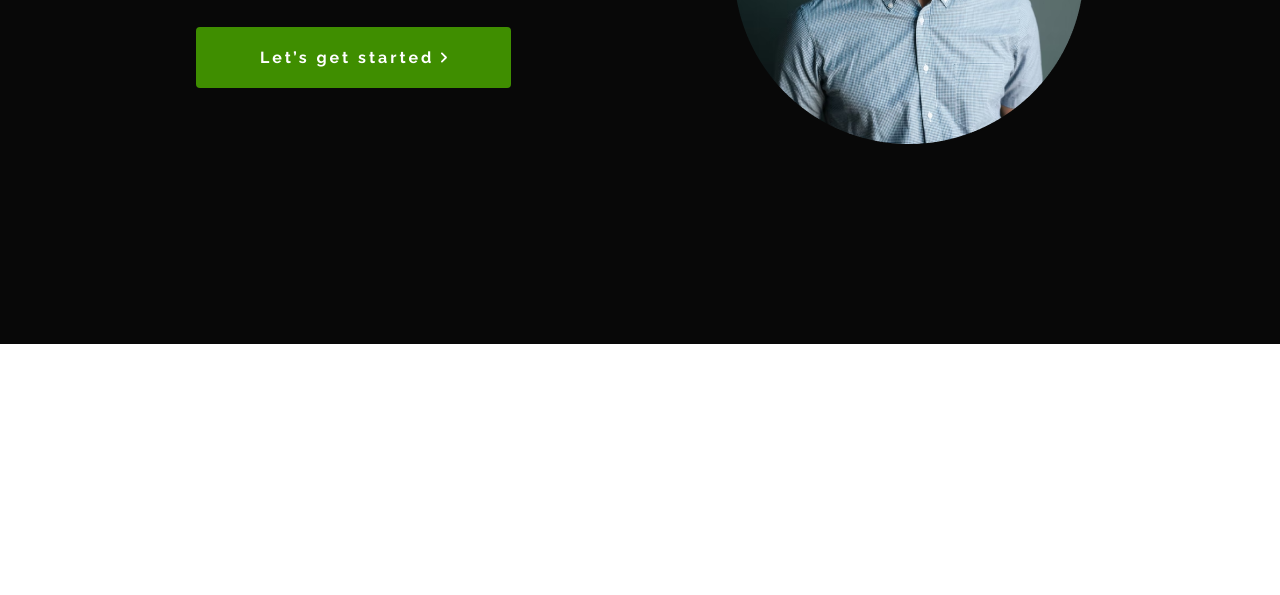
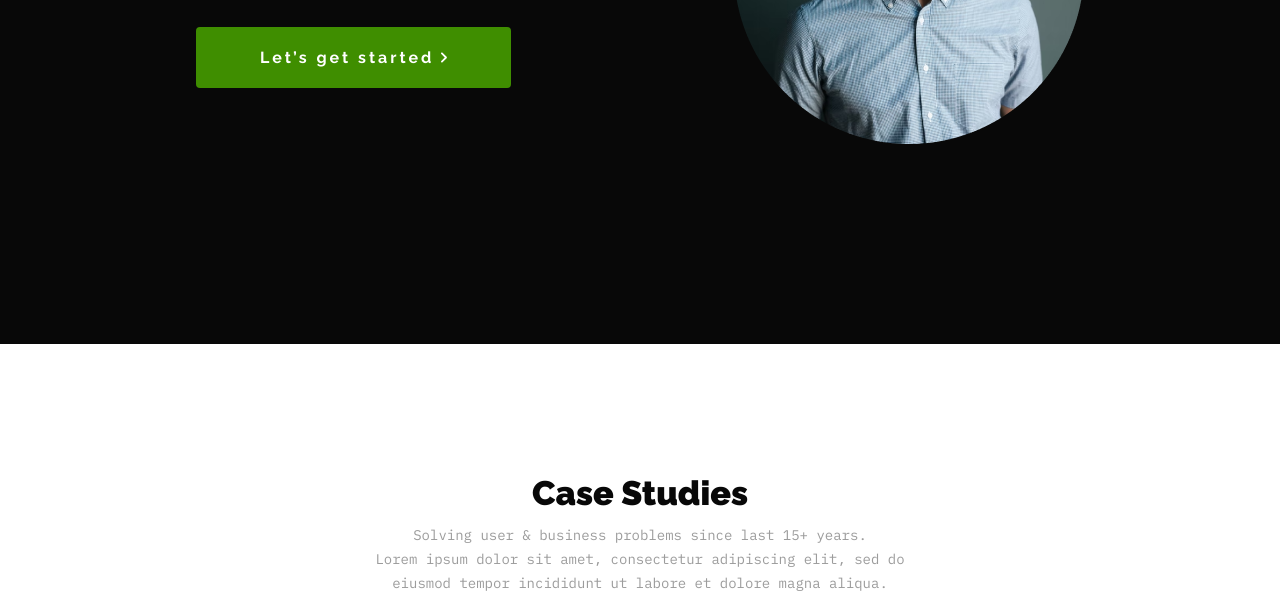
Before and after one commit to 8devmx/personal-portfolio-segundo-parcial, a plain HTML site: page index.html in a window 1280 px wide. Shown: the part 356-951 px from the top of the page. Before the commit the page ends 800 px from the top, so only its background shows below. Drawn offline with Linux system fonts and the light colour scheme.

Commit message:
Agregar header de cases studies

```diff
--- a/index.html
+++ b/index.html
@@ -54,6 +54,14 @@
     </div>
     <div class="alliances"></div>
   </div>
+  <div class="cases_studies">
+    <div class="cases_studies_header">
+      <h2>Case Studies</h2>
+      <p>Solving user & business problems since last 15+ years.<br>Lorem ipsum dolor sit amet, consectetur adipiscing
+        elit,
+        sed do<br>eiusmod tempor incididunt ut labore et dolore magna aliqua.</p>
+    </div>
+  </div>
 </body>
 
 </html>
--- a/styles.css
+++ b/styles.css
@@ -102,3 +102,29 @@
   text-decoration: none;
   letter-spacing: 3px;
 }
+
+
+.cases_studies {
+  padding-top: 129px;
+}
+
+.cases_studies_header {
+  margin: auto;
+  text-align: center;
+  width: 888px;
+}
+
+.cases_studies_header h2 {
+  font-size: 34px;
+  font-family: var(--font-primary);
+  font-weight: 900;
+  margin-bottom: 10px;
+  color: #080808;
+}
+
+.cases_studies_header p {
+  font-size: 14px;
+  font-family: var(--font-secondary);
+  color: #9C9C9C;
+  line-height: 24px;
+}
```
